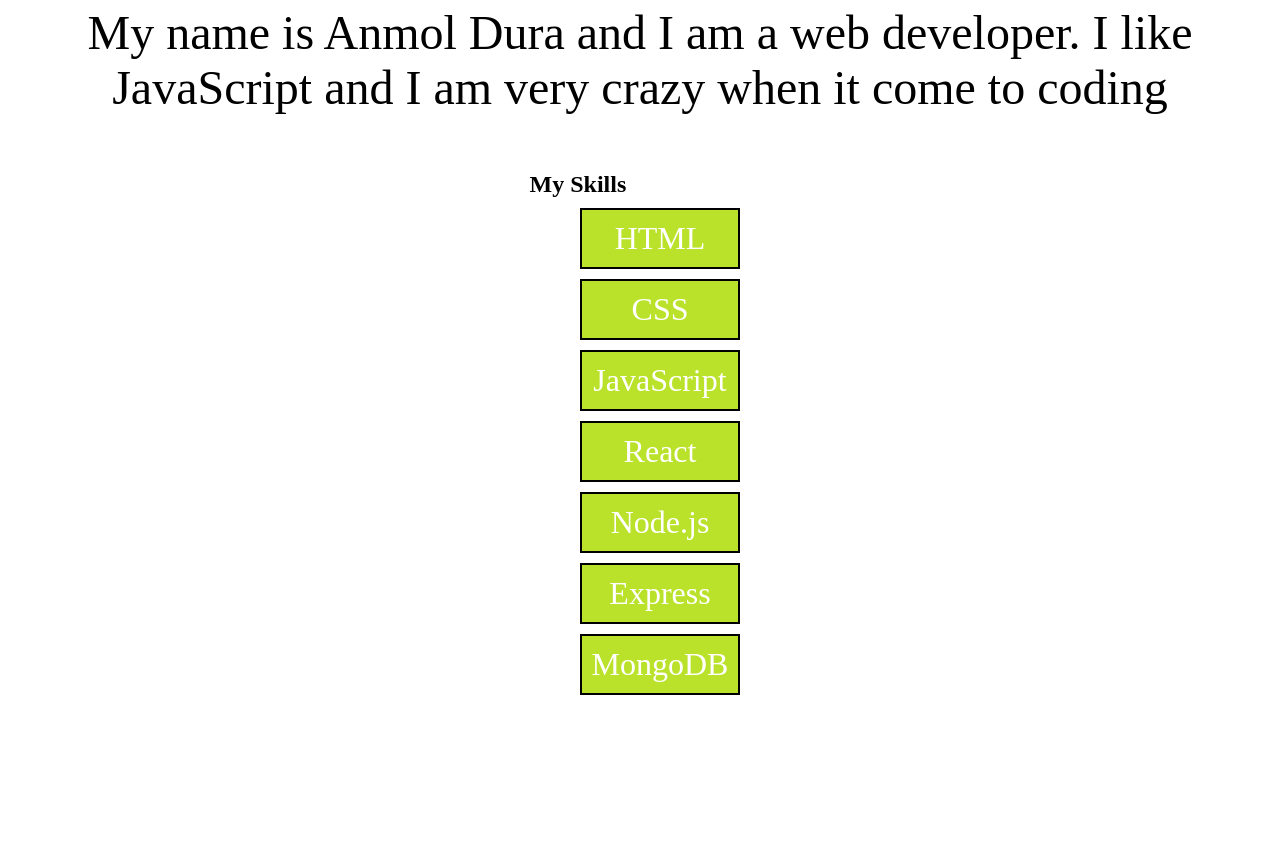
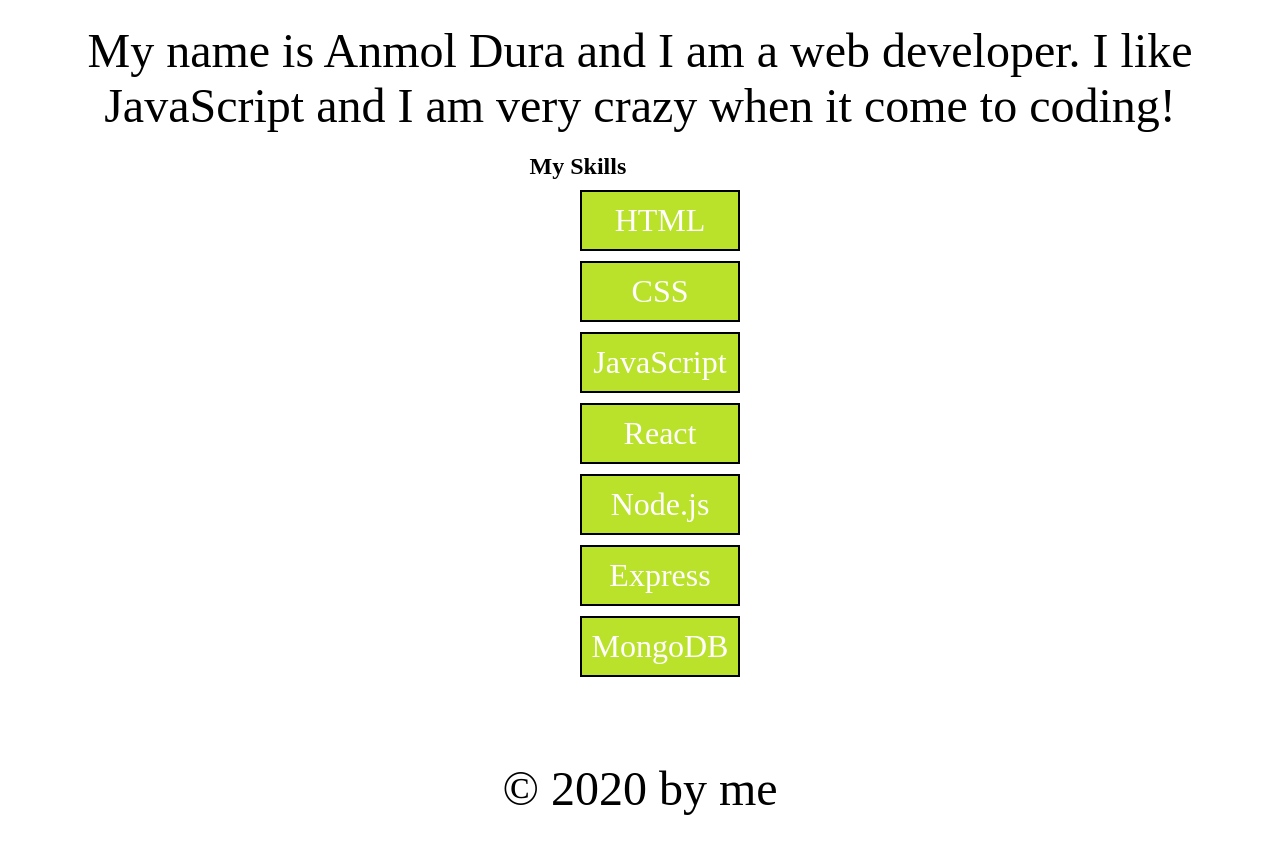
Before and after one commit to Anmol-Dura/Myportfolio, a plain HTML site: page aboutme.html in a window 1280 px wide. Shown: the part 244-1112 px from the top of the page. Before the commit the page ends 952 px from the top, so only its background shows below. Drawn offline with Linux system fonts and the light colour scheme.

Commit message:
makes some changes to the html code

```diff
--- a/aboutme.html
+++ b/aboutme.html
@@ -1,11 +1,13 @@
 <!DOCTYPE html>
 <html lang="en">
+
 <head>
     <meta charset="UTF-8">
     <meta name="viewport" content="width=device-width, initial-scale=1.0">
     <title>aboutme</title>
     <link rel="stylesheet" href="./style.css">
 </head>
+
 <body>
     <header>
         <nav>
@@ -19,10 +21,11 @@
         <div class="intro">
             <h1>About Me</h1><br>
 
-            <p>My name is Anmol Dura and I am a web developer. I like JavaScript and I am very crazy when it come to coding</p>
+            <p>My name is Anmol Dura and I am a web developer. I like JavaScript and I am very crazy when it come to
+                coding!</p>
         </div>
+        <div class="divider"> </div>
 
-        <br><br>
         <div class="information">
             <h2>My Skills</h2>
             <ul>
@@ -36,5 +39,9 @@
             </ul>
         </div>
     </main>
+    <footer>
+        <p>&copy; 2020 by me</p>
+    </footer>
 </body>
+
 </html>
```
